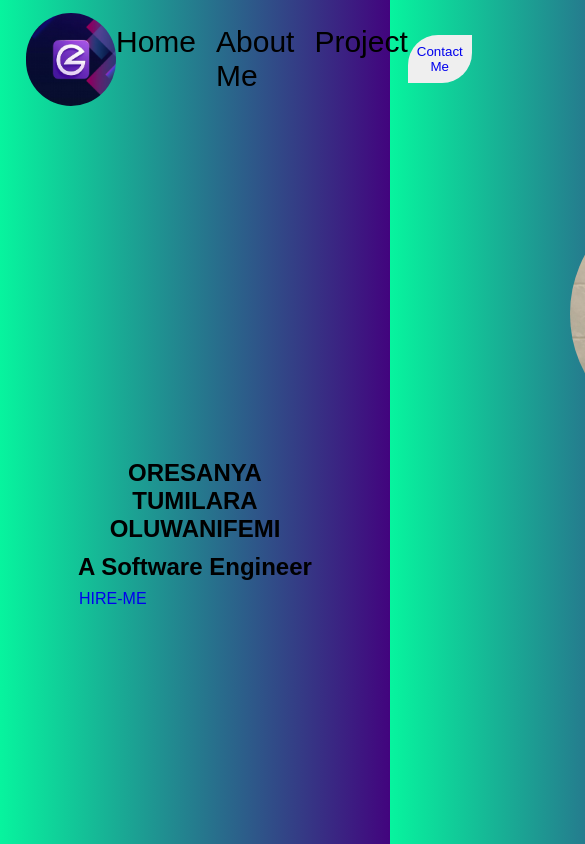
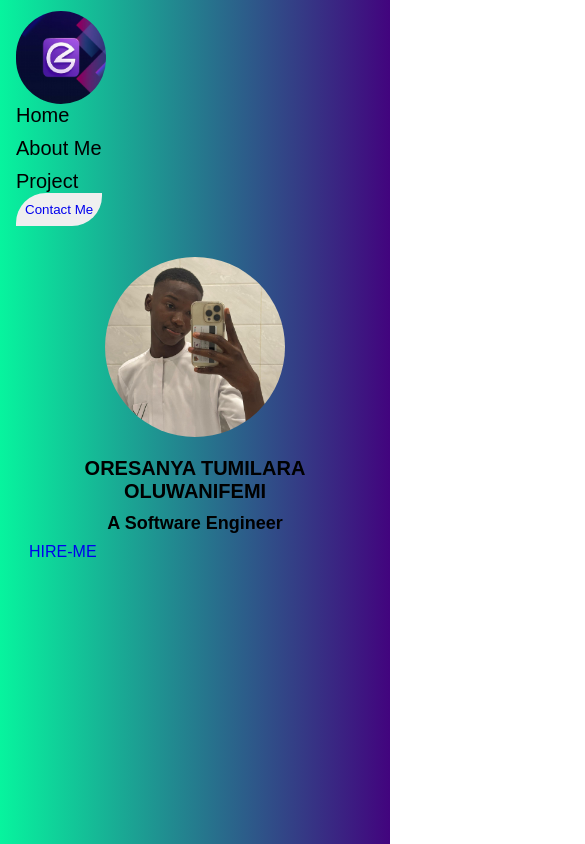
Before and after one commit to TUMILARA0407/PORTFOLIO, a plain HTML site: page index.html in a window 390 px wide. Shown: the top 844 px of the page, 585 px wide, since content can reach past the window. Drawn offline with Linux system fonts and the light colour scheme.

Commit message:
Update style.css

```diff
--- a/style.css
+++ b/style.css
@@ -1,79 +1,111 @@
-*{
+  * {
     margin: 0;
     padding: 0;
     box-sizing: border-box;
     font-family: Arial, Helvetica, sans-serif;
-
 }
-body{
+body {
     background: linear-gradient(to left, #42047e, #07f49e);
 }
-
-.navbar{
+.navbar {
     margin: 12px 25px;
     display: flex;
     align-items: center;
     justify-content: space-between;
     padding: 1px;
 }
-.logo{
+.logo {
     width: 90px;
-
     border-radius: 45px;
-
 }
-.menu{
+.menu {
     display: flex;
     gap: 20px;
 }
-.menu a{
-    text-decoration:none;
-    color: black ;
+.menu a {
+    text-decoration: none;
+    color: black;
     font-size: 30px;
-
 }
-
-.btn{
+.btn {
     display: block;
     gap: 20px;
     padding: 9px;
-    margin:auto auto;
-
+    margin: auto;
     text-decoration: none;
     border: none;
     border-bottom-right-radius: 30px;
     border-top-left-radius: 30px;
-
-
-
 }
-.btn a{
+.btn a {
     text-decoration: none;
 }
-.hero{
-
+.hero {
     display: block;
-    align-items: center ;
-
+    align-items: center;
     padding: 70px;
 }
-.profile{
+.profile {
     margin: auto;
     object-fit: cover;
     height: 250px;
-    margin-left: 500px;
     display: block;
     width: 250px;
     border-radius: 125px;
     align-items: center;
-
 }
 .hero h1 {
     margin-top: 20px;
     text-align: center;
-
 }
-.hero h2{
+.hero h2 {
     margin-top: 10px;
     text-align: center;
 }
+@media (max-width: 768px) {
+    .navbar {
+        flex-direction: column;
+        align-items: flex-start;
+    }
+    .menu {
+        flex-direction: column;
+        gap: 10px;
+    }
+    .menu a {
+        font-size: 24px;
+    }
+    .hero {
+        padding: 40px;
+    }
+    .profile {
+        height: 200px;
+        width: 200px;
+    }
+    .hero h1 {
+        font-size: 24px;
+    }
+    .hero h2 {
+        font-size: 20px;
+    }
+}
+@media (max-width: 480px) {
+    .navbar {
+        margin: 10px 15px;
+    }
+    .menu a {
+        font-size: 20px;
+    }
+    .hero {
+        padding: 20px;
+    }
+    .profile {
+        height: 180px;
+        width: 180px;
+    }
+    .hero h1 {
+        font-size: 20px;
+    }
+    .hero h2 {
+        font-size: 18px;
+    }
+}
```
